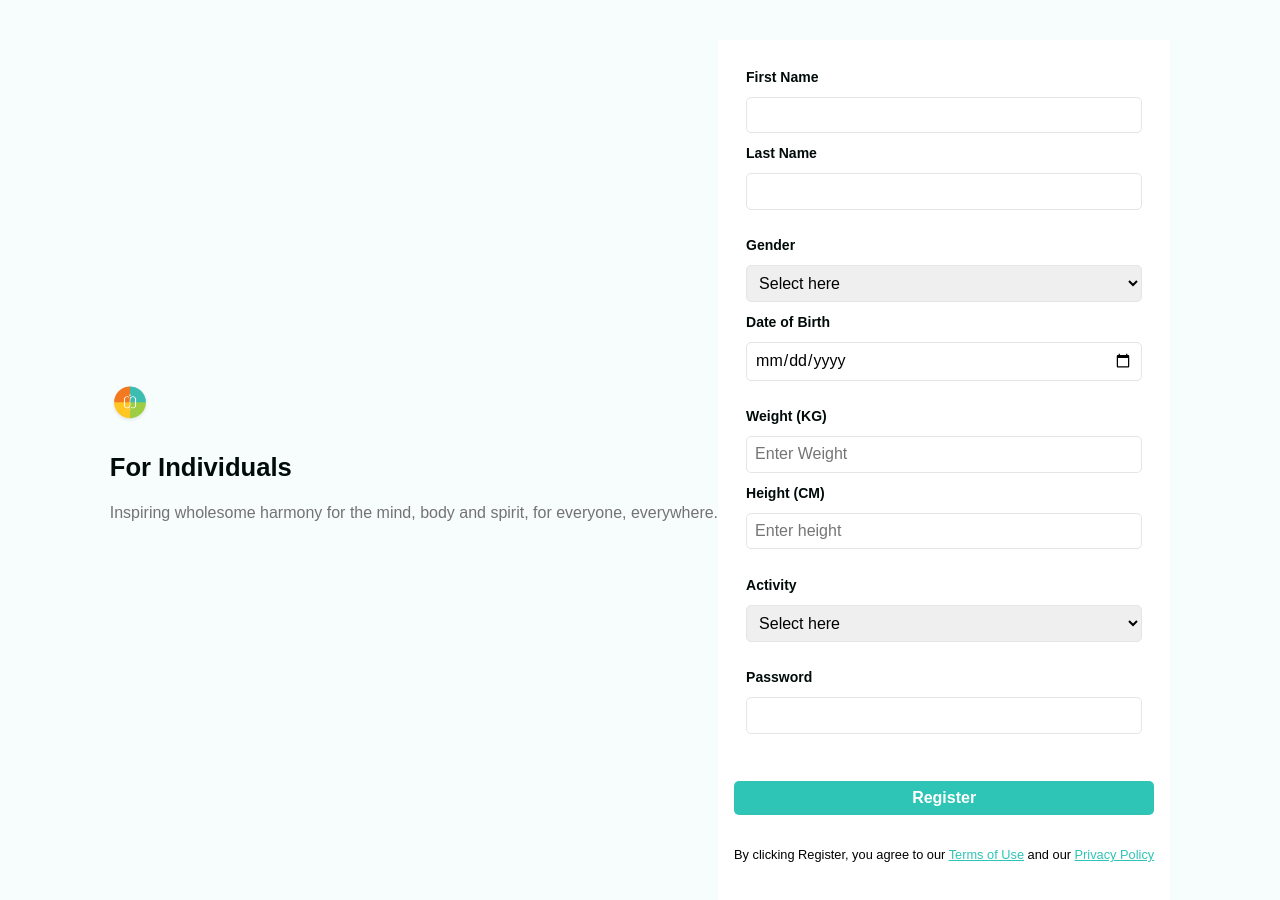
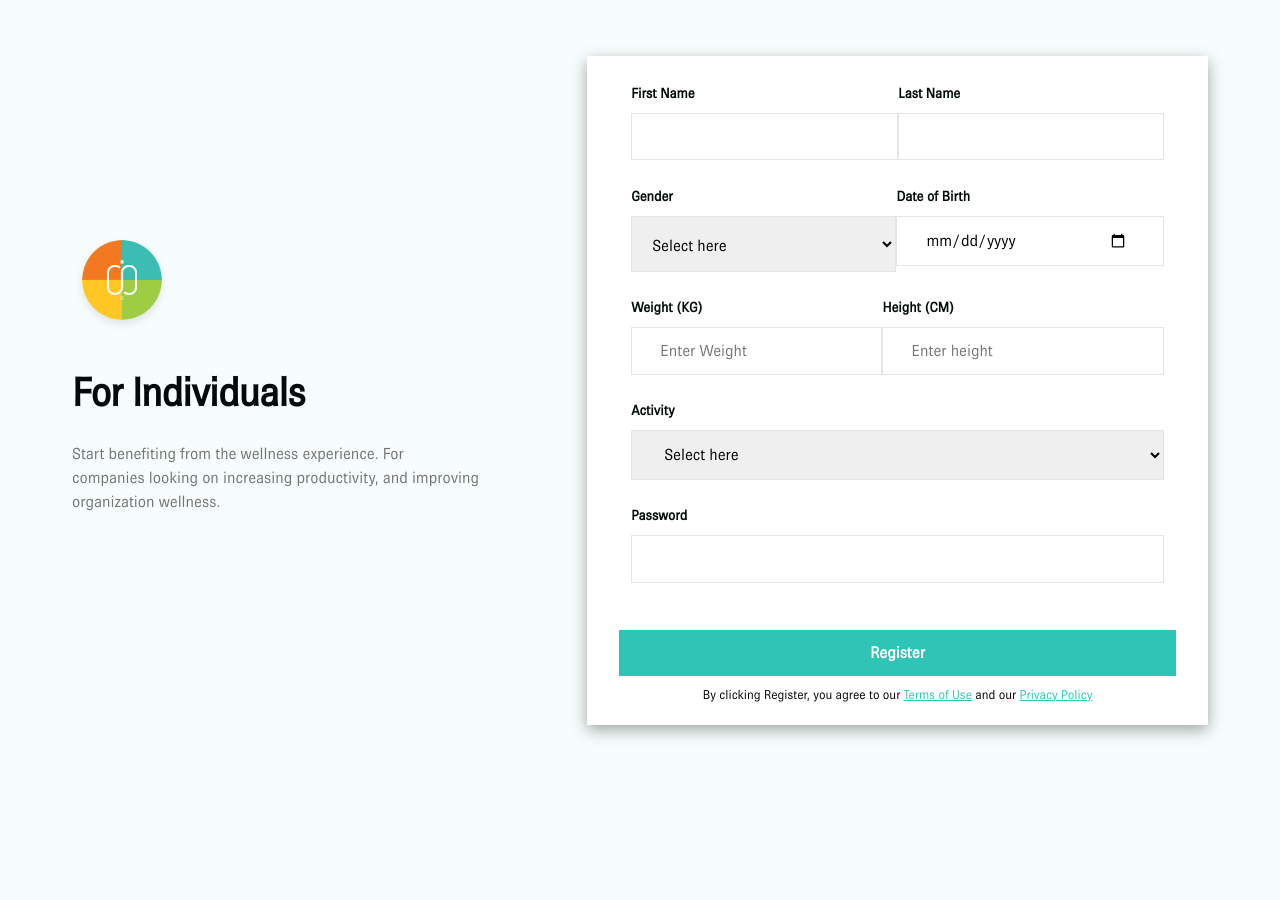
Before and after one commit to mariamALLI/altsch-africa-css-assignment4, a plain HTML site: page index.html in a window 1280 px wide. After the commit the page ends 800 px from the top, so only its background shows below. Drawn offline with nearby package versions, Linux system fonts and the light colour scheme.

Commit message:
included media query

```diff
--- a/index.html
+++ b/index.html
@@ -16,8 +16,12 @@
             </div>
             <div class="form-title">
                 <h1>For Individuals</h1>
-                <p>
+                <p class="sub-title-mobile">
                     Inspiring wholesome harmony for the mind, body and spirit, for everyone, everywhere.
+                </p>
+                <p  class="sub-title-desktop">
+                    Start benefiting from the wellness experience. For companies looking on increasing productivity,
+                     and improving organization wellness.
                 </p>
             </div>
         </div>
@@ -26,7 +30,7 @@
     <main>
         <div class="form-container">
             <form action="index.html" method="post">
-                <fieldset>
+                <fieldset class="name">
                     <p>
                         <label for="name">First Name</label>
                         <input type="text" name="name" id="name" required>
@@ -36,7 +40,7 @@
                         <input type="text" name="name" id="name" required>
                 </fieldset>
 
-                <fieldset>
+                <fieldset class="gender">
                     <p>
                         <label for="gender">Gender</label>
                         <select name="gender" id="gender">
@@ -49,14 +53,15 @@
                     <p>
                         <label for="dob">Date of Birth</label>
                         <input type="date" name="dob" id="dob" placeholder="Select here" required>
+                    </p>
                 </fieldset>
 
-                <fieldset>
-                    <p>
+                <fieldset class="weight-height">
+                    <p class="weight">
                         <label for="weight">Weight (KG)</label>
                         <input type="number" name="weight" id="weight" placeholder="Enter Weight" required>
                     </p>
-                    <p>
+                    <p class="height">
                         <label for="height">Height (CM)</label>
                         <input type="number" name="height" id="height" placeholder="Enter height" required>
                 </fieldset>
--- a/style.css
+++ b/style.css
@@ -5,23 +5,16 @@
     line-height: calc(1em + 0.5rem); /* 1em + 8px */
 }
 
-/* @font-face {
+@font-face {
     font-family: 'Brown';
-    src: url('Brown-Font/BrownLight\ Regular.ttf') format('ttf');
-    font-weight: 400;
-    font-style: normal;
-} */
-
-@font-face{
-    font-family: 'Brown Casalova';
-    src: url('Brown-Casalova-Font/BrownCasalova_Demo.ttf') format('ttf');
+    src: url('Brown-Font/BrownLight\ Regular.ttf') format('truetype');
     font-weight: 400;
     font-style: normal;
 }
 
 body {
     -webkit-font-smoothing: antialiased;
-  font-family: 'Brown Casalova', sans-serif;
+  font-family: 'Brown', sans-serif;
     font-size: 1rem;
     line-height: 1.5;
     color: #333;
@@ -63,15 +56,29 @@ fieldset {
 main{
     background-color: #FFFFFF;
     padding: 1.2rem 1rem;
+    width: 100%;
+    box-shadow: rgba(0, 0, 0, 0.35) 0px 5px 15px;
 }
 
 .logo {
-    width: 40px;
+    width: 60px;
     height: auto;
 }
 
 .form-title p {
     font-size: 1rem;
+    margin-top: 1rem;
+    margin-bottom: 2rem;
+    color: #737373;
+}
+
+.sub-title-desktop {
+    display: none;
+}
+
+.sub-title-mobile {
+    display: block;
+    font-size: 1.5rem;
     font-weight: 200;
     margin-top: 1rem;
     margin-bottom: 2rem;
@@ -84,12 +91,16 @@ label {
     font-weight: 700;
 }
 
-input[type="text"], input[type="email"], input[type="password"], input[type="date"], input[type="number"] {
+input[type="text"], input[type="password"], input[type="date"], input[type="number"] {
     width: 100%;
     padding: 0.5rem;
     margin: 0.5rem 0;
     border: 1px solid #E5E5E5;
-    border-radius: 5px;
+}
+
+input:focus {
+    outline: none;
+    border: 1px solid #2EC4B6;
 }
 
 select {
@@ -97,7 +108,6 @@ select {
     padding: 0.5rem;
     margin: 0.5rem 0;
     border: 1px solid #E5E5E5;
-    border-radius: 5px;
 }
 
 button {
@@ -105,7 +115,6 @@ button {
     padding: 0.5rem;
     margin: 1.85rem 0;
     border: none;
-    border-radius: 5px;
     background-color: #2EC4B6;
     color: #FFFFFF;
     font-weight: 700;
@@ -119,9 +128,12 @@ button:hover {
 footer p {
     font-size: 0.8rem;
     font-weight: 500;
-    /* margin-top: 1rem; */
     margin-bottom: 1rem;
     color: #000;
+    position: absolute;
+    bottom: -7rem;
+    text-align: center;
+    right: 0.7rem;
 }
 
 footer span {
@@ -129,9 +141,119 @@ footer span {
     text-decoration: underline;
 }
 
+footer {
+    position: relative;
+    bottom: 0;
+
+}
+
+/* Media Queries */
+
 @media screen and (min-width: 768px) {
     .container {
         padding: 0 2rem;
+    }
+
+    main {
+        padding: 1.2rem 2rem;
+        width: 100%;
+        max-width: 650px;
+    }
+
+    footer p {
+        bottom: -5rem;
+    }
+
+    .logo {
+        width: 100px;
+    }
+}
+
+@media screen and (min-width: 1200px) {
+    .container {
+        padding: 1rem 2rem;
         flex-direction: row;
     }
+
+    .name,
+    .gender,
+    .weight-height {
+        display: flex;
+        flex-direction: row;
+        justify-content: space-between;
+        width: 100%;
+    }
+
+    main {
+        padding: 1.2rem 2rem;
+        width: 100%;
+        max-width: 1000px;
+    }
+
+    .sub-title-mobile {
+        display: none;
+    }
+
+    .sub-title-desktop {
+        display: block;
+        font-weight: 500;
+    }
+
+    footer p {
+        bottom: -1rem;
+        right: 0;
+        left: 0;
+    }
+
+    input[type="text"],input[type="date"],input[type="number"], input[type="password"], select {
+        width: 100%;
+        padding: 0.85rem 1.75rem;
+    }
+
+    #gender {
+        padding-left: 1rem;
+        padding-right: 7.1rem;
+        padding-top: 20px;
+    }
+
+    button {
+        width: 100%;
+        padding: 0.85rem 1.75rem;
+        margin: 1.85rem 0;
+    }
+
+    body {
+        display: flex;
+    }
+
+    header {
+        width: 40%;
+        margin-right: 4rem;
+    }
+
+    main {
+        width: 55%;
+    }
+
+    .form-title h1 {
+        font-size: 2.5rem;
+        margin-top: 1.5rem;
+        margin-bottom: 1.5rem;
+        font-family:'Brown', sans-serif;
+        font-weight: 700;
+        line-height: 50px;
+        letter-spacing: -0.800000011920929px;
+        text-align: left;
+        text-underline-position: from-font;
+        text-decoration-skip-ink: none;
+
+    }
+
+    .weight {
+        width: 48%;
+    }
+
+    #dob {
+        padding-right: 2.2rem;
+    }
 }
```
